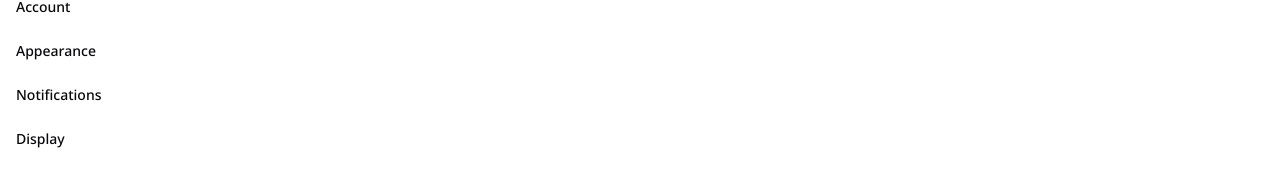
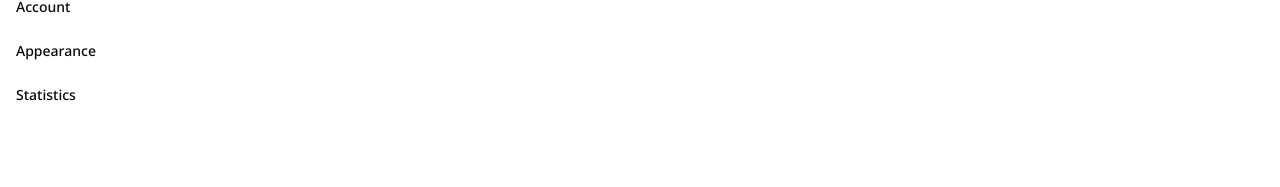
Before and after one commit to Milan-Kovacevic/GetHealthy, a React (Vite) app in the folder gh-client/: page /profile in a window 1280 px wide. Shown: the part 245-432 px from the top of the page. Built offline with nearby package versions, Linux system fonts and the light colour scheme.

Commit message:
profile page layout fix

```diff
--- a/gh-client/src/pages/profile/ProfilePageLayout.tsx
+++ b/gh-client/src/pages/profile/ProfilePageLayout.tsx
@@ -5,23 +5,19 @@ import { Outlet } from "react-router-dom";
 const sidebarNavItems = [
   {
     title: "Profile",
-    href: "/examples/forms",
+    href: "",
   },
   {
     title: "Account",
-    href: "/examples/forms/account",
+    href: "/profile/account",
   },
   {
     title: "Appearance",
-    href: "/examples/forms/appearance",
+    href: "/profile/appearance",
   },
   {
-    title: "Notifications",
-    href: "/examples/forms/notifications",
-  },
-  {
-    title: "Display",
-    href: "/examples/forms/display",
+    title: "Statistics",
+    href: "/profile/statistics",
   },
 ];
 
--- a/gh-client/src/pages/profile/components/sidebar-nav.tsx
+++ b/gh-client/src/pages/profile/components/sidebar-nav.tsx
@@ -1,6 +1,6 @@
 import { buttonVariants } from "@/components/ui/button";
 import { cn } from "@/lib/utils";
-import { Link, useLocation, useNavigate } from "react-router-dom";
+import { Link, useLocation } from "react-router-dom";
 
 interface SidebarNavProps extends React.HTMLAttributes<HTMLElement> {
   items: {
```
Also changed, not shown: gh-client/src/pages/training-workout/TrainingWorkoutDialog.tsx (+6 -8 lines).
